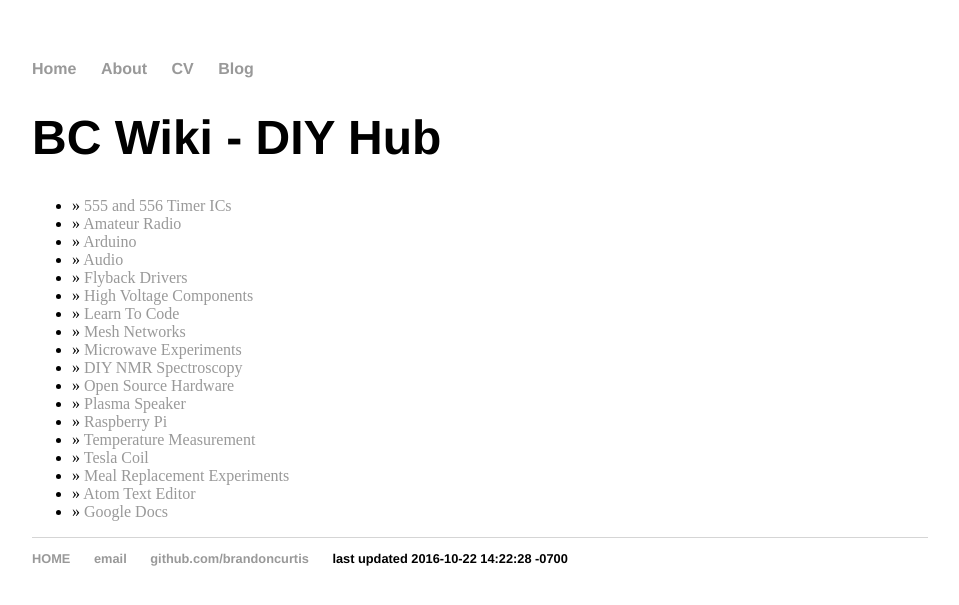
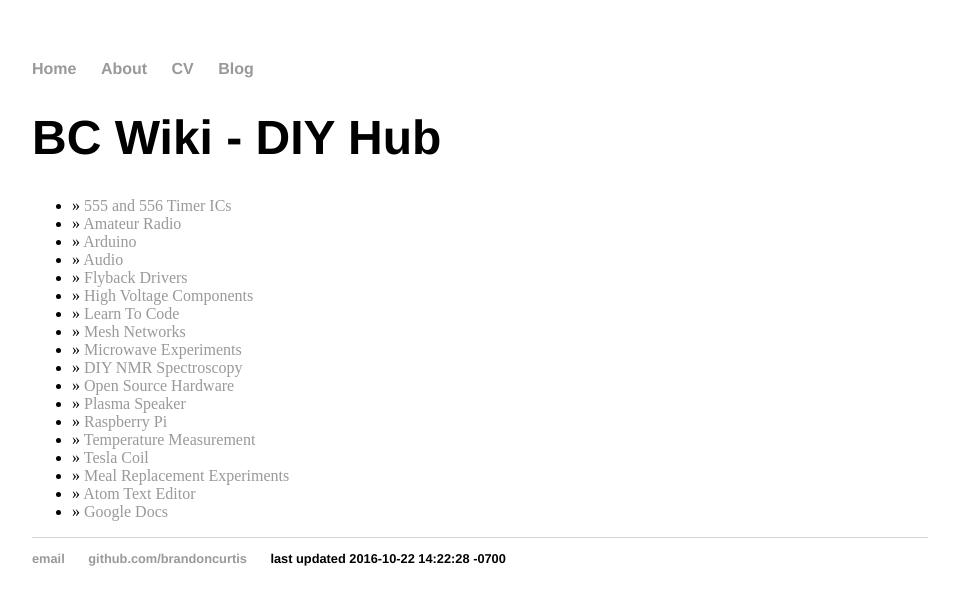
Before and after one commit to brandoncurtis/wiki, a Jekyll site: the page built from _wikihubs/diy.html, in a window 1280 px wide. Shown: the top 605 px of the page, without its empty margins (160-1119 px from the left). Built offline with Jekyll 4.4.1, drawn with Linux system fonts in a browser that asks for light colours.

Commit message:
updating footer

```diff
--- a/_includes/footer.html
+++ b/_includes/footer.html
@@ -1,5 +1,4 @@
 <ul>
-  <li><a href="{{ site.baseurl }}"</a>HOME</li>
   <li><a href="mailto:brandoncurtis@gmail.com">email</a></li>
   <li><a href="https://github.com/brandoncurtis">github.com/brandoncurtis</a></li>
   <li>last updated {{ site.time }} </li>
```
